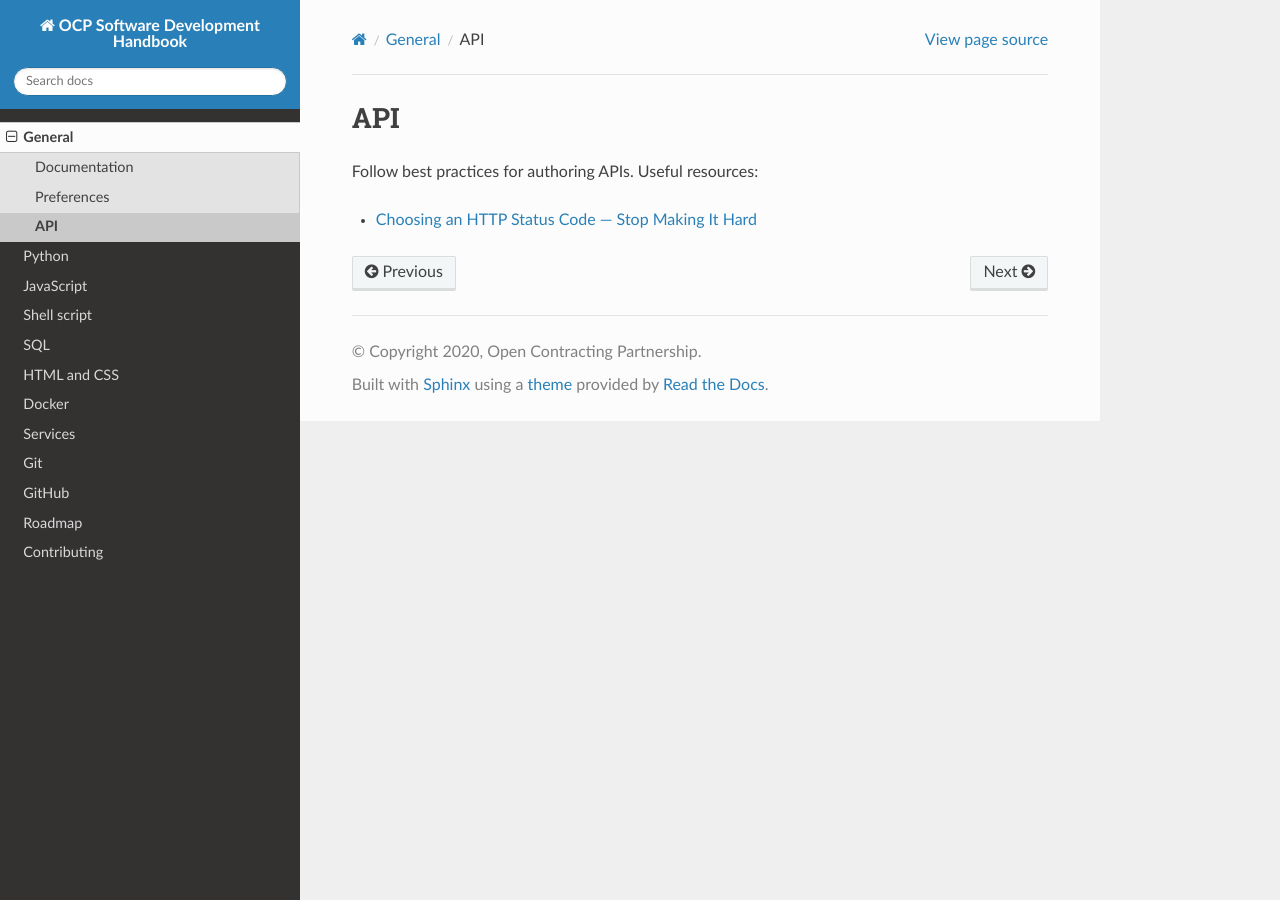
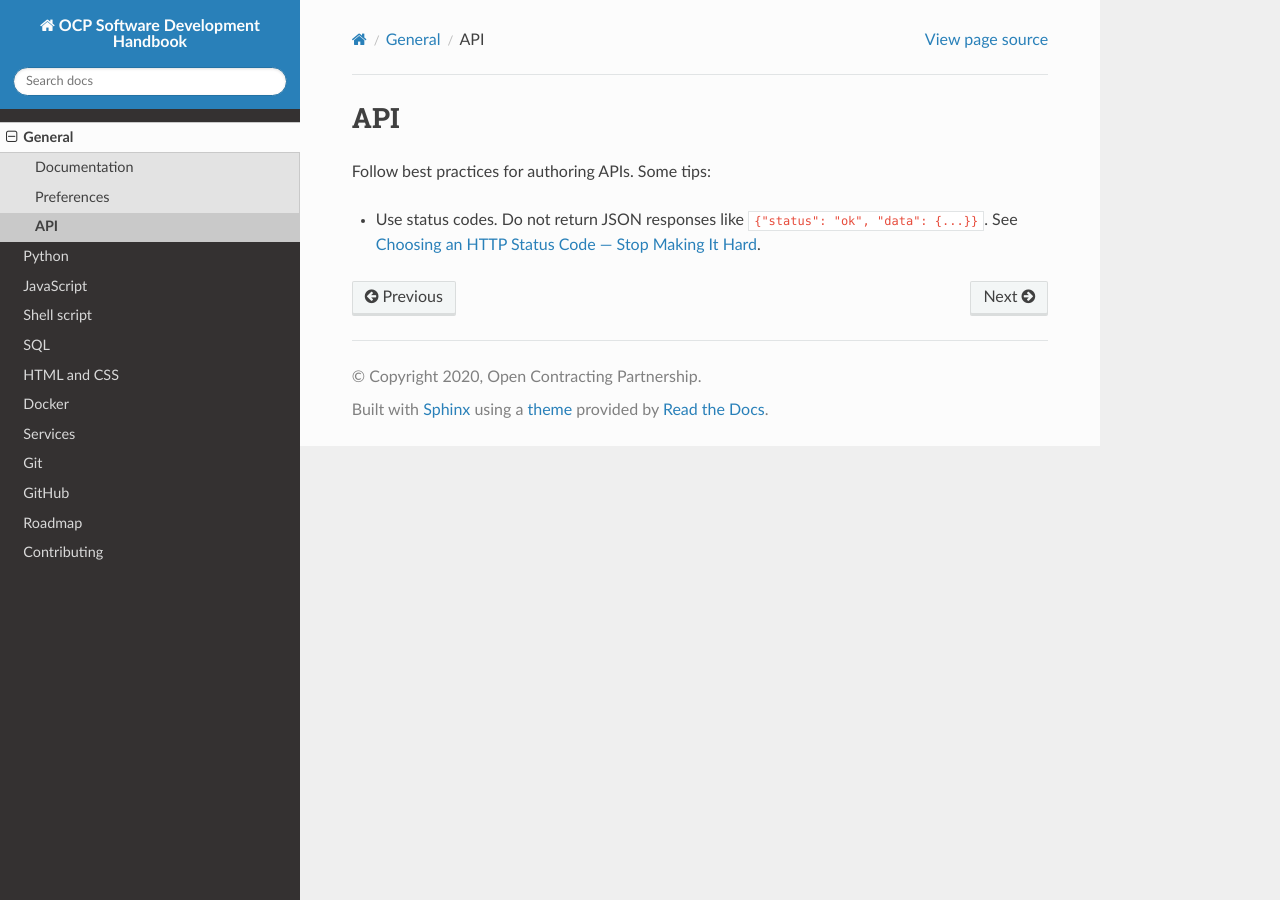
Before and after one commit to open-contracting/software-development-handbook, a Sphinx documentation site: the page built from docs/general/api.rst, in a window 1280 px wide. Built offline with Sphinx 7.4.7 and the Read the Docs theme 2.0.0, drawn with Linux system fonts in a browser that asks for light colours.

Commit message:
general/api: Add note about {"status": "ok", "data": ...} responses

```diff
--- a/docs/general/api.rst
+++ b/docs/general/api.rst
@@ -1,6 +1,6 @@
 API
 ===
 
-Follow best practices for authoring APIs. Useful resources:
+Follow best practices for authoring APIs. Some tips:
 
--  `Choosing an HTTP Status Code — Stop Making It Hard <https://www.codetinkerer.com/2015/12/04/choosing-an-http-status-code.html>`__
+-  Use status codes. Do not return JSON responses like ``{"status": "ok", "data": {...}}``. See `Choosing an HTTP Status Code — Stop Making It Hard <https://www.codetinkerer.com/2015/12/04/choosing-an-http-status-code.html>`__.
```
